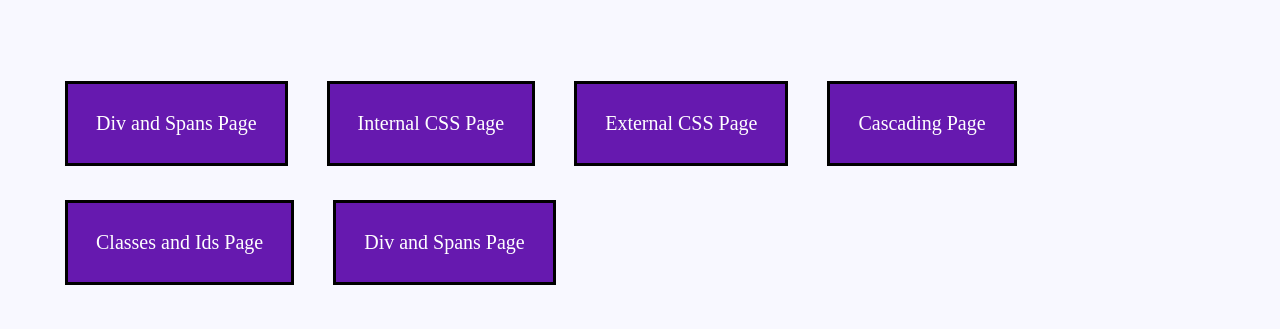
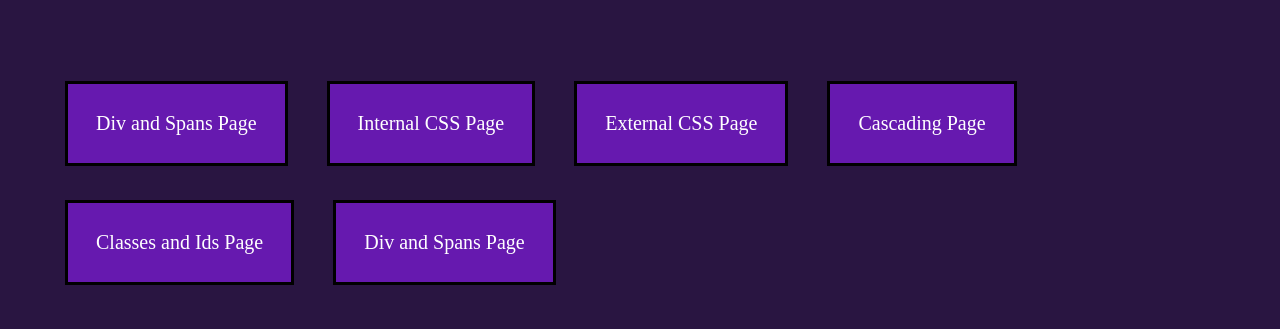
Before and after one commit to IkhmatS/WbDev2, a plain HTML site: page Mock-up/mockImgs/background-and-text.html in a window 1280 px wide. Shown: the top 329 px of the page. Drawn offline with Linux system fonts and the light colour scheme.

Commit message:
changed backgrounds

```diff
--- a/Mock-up/mockImgs/background-and-text.html
+++ b/Mock-up/mockImgs/background-and-text.html
@@ -14,6 +14,7 @@
         background-color: ghostwhite;
         margin-top: 5%;
         margin-bottom: 10%;
+        background-color: #291541;
       }
       h1 {
         font-size: 48px;
```
Also changed, not shown: Mock-up/events.html (+0 -3 lines), Mock-up/mockImgs/simple-backgrounds.jpg (added).
